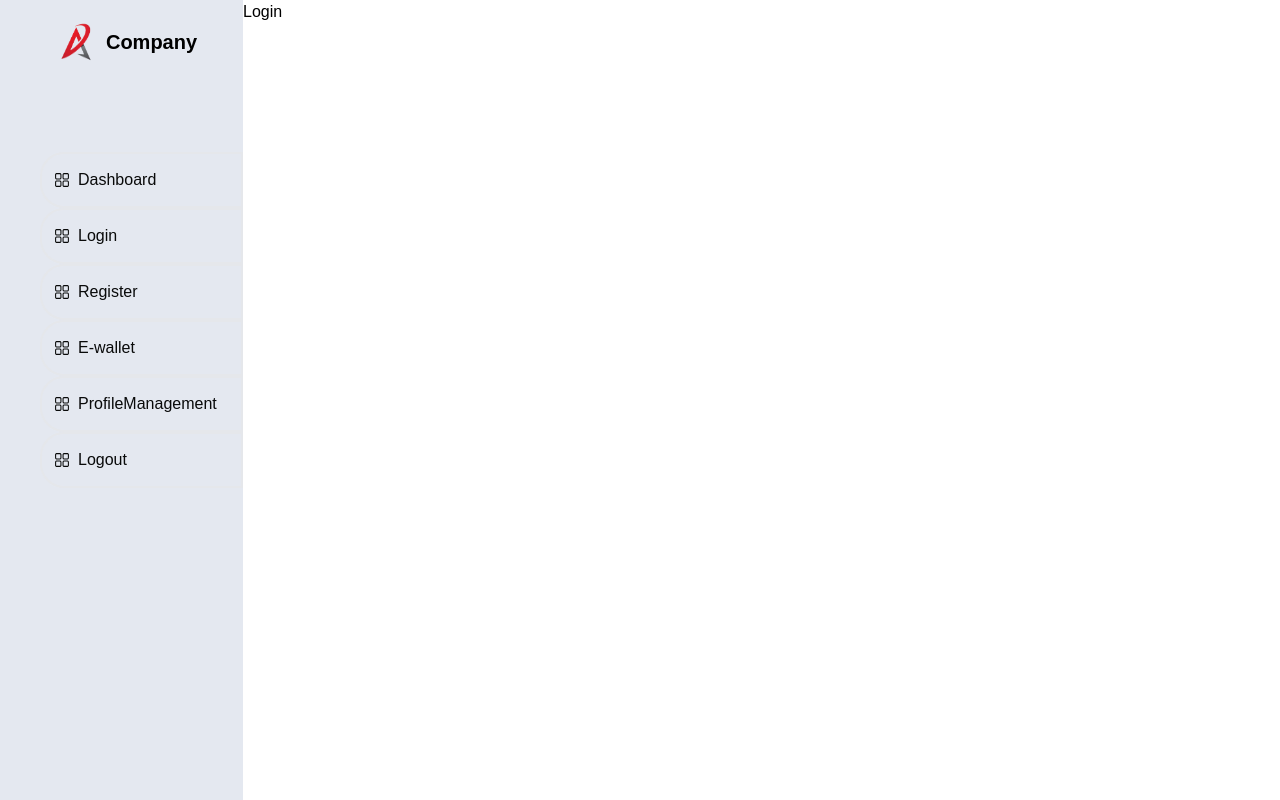
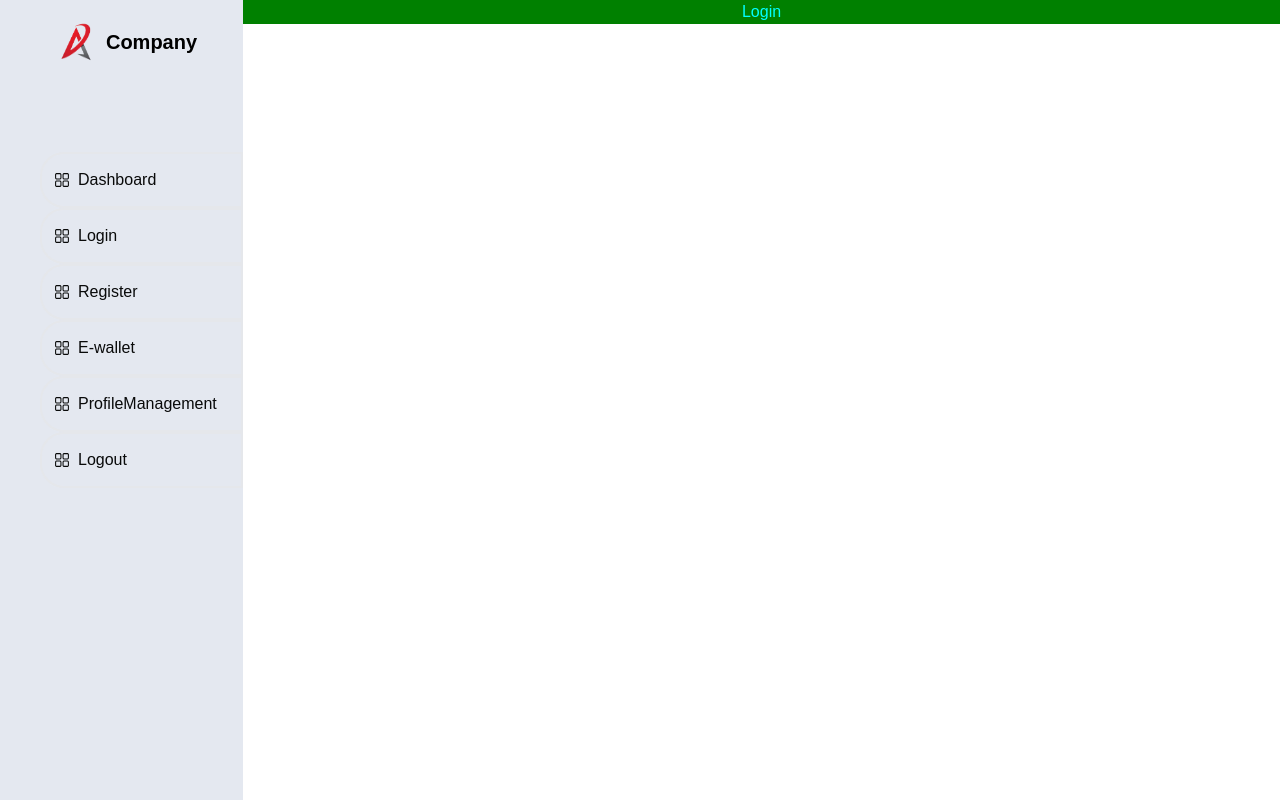
Before and after one commit to kiyotone/GroupProject, a Next.js app in the folder frontend/: page /auth/Login in a window 1280 px wide. Built offline with nearby package versions, Linux system fonts and the light colour scheme.

Commit message:
Fuck css

```diff
--- a/frontend/pages/auth/Login.js
+++ b/frontend/pages/auth/Login.js
@@ -1,8 +1,9 @@
 import React from 'react'
+import styles from './auth.module.scss'
 
 function Login() {
   return (
-    <div className='text-black'>Login</div>
+    <div className={`${styles.hola} text-center`}>Login</div>
   )
 }
 
--- a/frontend/pages/auth/Register.js
+++ b/frontend/pages/auth/Register.js
@@ -1,10 +1,14 @@
 import React from 'react'
+import s from './auth.module.scss'
 
 function Regster() {
   return (
     <div className="w-full h-full">
-      <form>
-
+      <form className={s.auth_form}>
+        <label className={s.inp_bar_label}>
+          Enter your name
+          <input type='text'></input>
+        </label>
       </form>
     </div>
   )
--- /dev/null
+++ b/frontend/pages/auth/auth.module.scss
@@ -0,0 +1,22 @@
+.hola {
+    color: aqua;
+    background-color: green;
+}
+
+.auth_form {
+    width: 60vw;
+    min-width: 300px;
+    max-width: 600px;
+    margin: 0 auto;
+    padding-bottom: 2px;
+}
+
+.inp_bar_label {
+    input {
+        margin: 0;
+        width: 100%;
+        min-height: 2em;
+        color: white;
+        padding: 0 10px;
+    }
+}
--- /dev/null
+++ b/frontend/styles/auth.module.css
@@ -0,0 +1,5 @@
+.hola {
+    text-align: center;
+    color: aqua;
+    background-color: green;
+}
```
